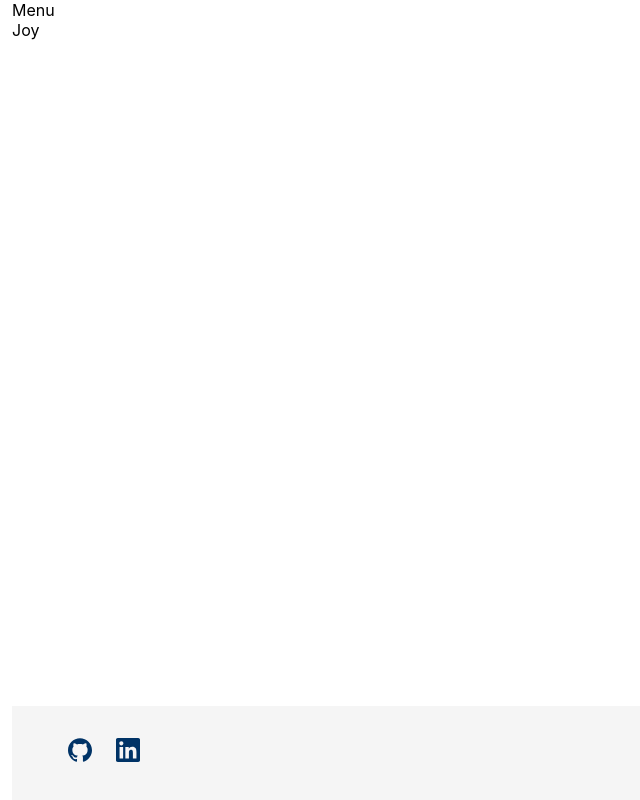
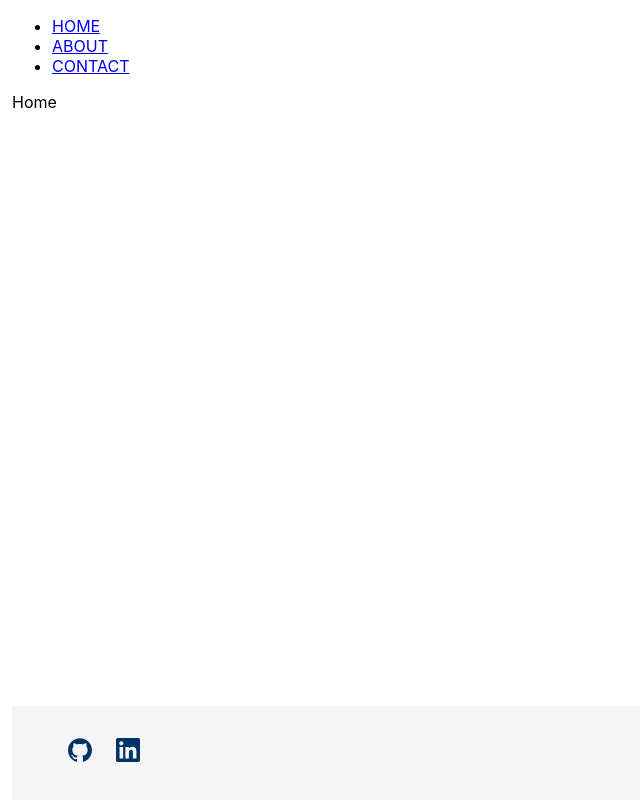
Before and after one commit to emreavcia/portfolioSite, a React (Create React App) app: page / in a window 1280 px wide. Shown: the whole page, without its empty margins (0-640 px from the left). Built offline with nearby package versions, Linux system fonts and the light colour scheme.

Commit message:
Joy is changed to home and added the menu links

```diff
--- a/src/App.js
+++ b/src/App.js
@@ -2,7 +2,7 @@
 
 import "./css/colors.css";
 
-import Joy from "./components/Joy";
+import Home from "./components/Home";
 import About from "./components/About";
 import Contact from "./components/Contact";
 import Footer from "./components/Footer";
@@ -16,7 +16,7 @@
     <div className="container">
       <Menu />
       <Routes>
-        <Route path="/" element={<Joy />} />
+        <Route path="/" element={<Home />} />
         <Route path="/about" element={<About />} />
         <Route path="/contact" element={<Contact />} />
       </Routes>
--- /dev/null
+++ b/src/components/Home.js
@@ -0,0 +1,5 @@
+const Home = () => {
+  return <div>Home</div>;
+};
+
+export default Home;
--- a/src/components/Menu.js
+++ b/src/components/Menu.js
@@ -1,5 +1,24 @@
+import { Link } from "react-router-dom";
+
 const Menu = () => {
-  return <div>Menu</div>;
+  return (
+    <header>
+      <nav>
+        <ul>
+          <li>
+            <Link to="/">HOME</Link>
+          </li>
+          <li>
+            <Link to="/about">ABOUT</Link>
+          </li>
+          <li>
+            {" "}
+            <Link to="/contact">CONTACT</Link>
+          </li>
+        </ul>
+      </nav>
+    </header>
+  );
 };
 
 export default Menu;
--- a/src/components/joy.js
+++ /dev/null
@@ -1,5 +0,0 @@
-const Joy = () => {
-  return <div>Joy</div>;
-};
-
-export default Joy;
```
